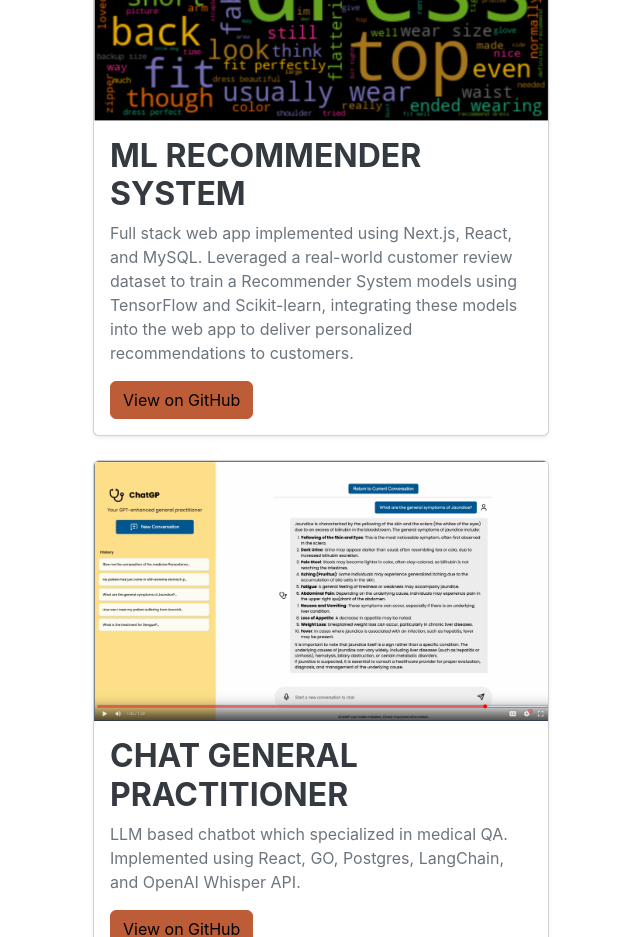
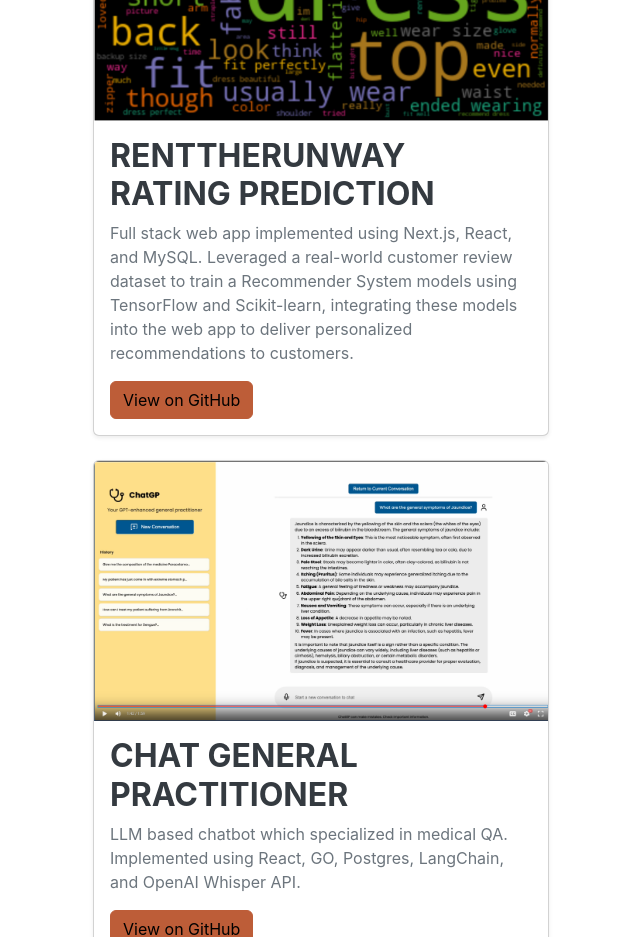
Before and after one commit to shli1126/shli1126.github.io, a plain HTML site: page index.html in a window 1280 px wide. Shown: the part 6680-7617 px from the top of the page, without its empty margins (227-867 px from the left). Drawn offline with nearby package versions, Linux system fonts and the light colour scheme; a web font is replaced by a local one.

Commit message:
fix typo

```diff
--- a/index.html
+++ b/index.html
@@ -251,7 +251,7 @@
                                 alt="Project 1 Image"
                             />
                             <div class="card-body">
-                                <h3 class="card-title">ML Recommender system</h3>
+                                <h3 class="card-title">RentTheRunWay Rating Prediction</h3>
                                 <p class="card-text">
                                     Full stack web app implemented using Next.js, React, and MySQL. Leveraged
                                     a real-world customer review dataset to train a Recommender System models using
```
